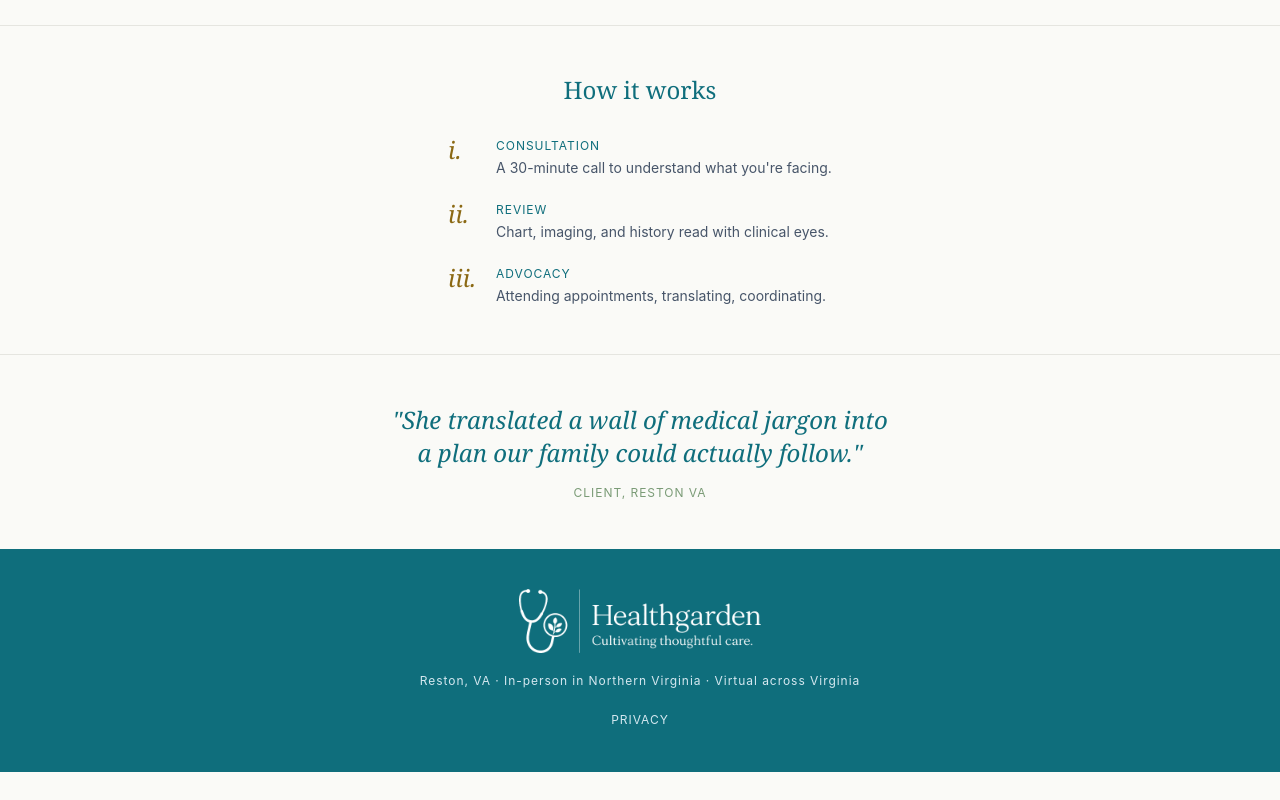
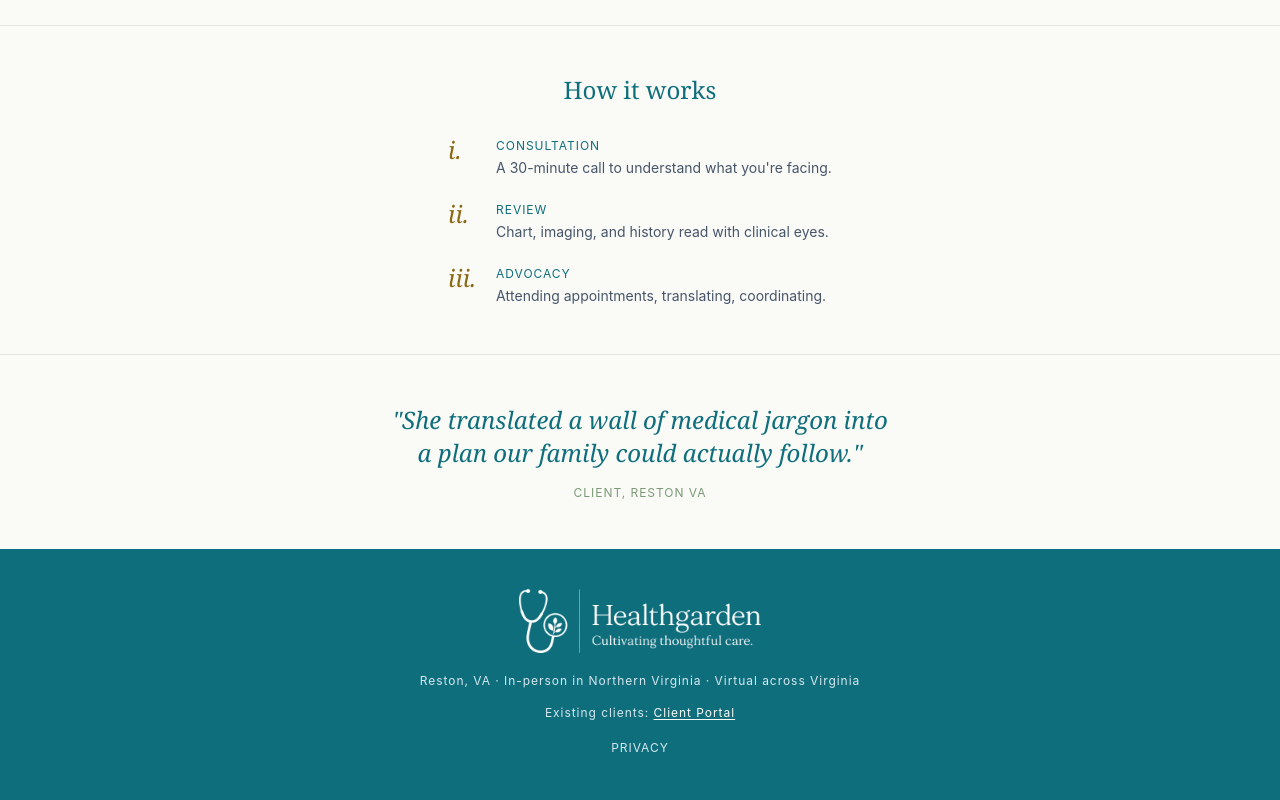
Before and after one commit to Cienfuego/healthgarden, an Astro site: page / in a window 1280 px wide. Shown: the part 1222-2022 px from the top of the page. Before the commit the page ends 1994 px from the top, so only its background shows below. Built offline with nearby package versions, Linux system fonts and the light colour scheme; Astro itself is replaced by a stand-in of ours.

Commit message:
added links

```diff
--- a/src/components/Footer.astro
+++ b/src/components/Footer.astro
@@ -10,7 +10,10 @@ const { meta } = Astro.props;
   {meta && (
     <div class="mt-5 text-xs tracking-eyebrow text-teal-light">{meta}</div>
   )}
-  <div class="mt-4">
+    <div class="mt-4 text-xs tracking-eyebrow text-teal-light">
+    Existing clients: <a href="https://healthgarden.clientsecure.me" target="_blank" rel="noopener" class="text-warm-white underline underline-offset-2">Client Portal</a>
+  </div>
+  <div class="mt-3">
     <a href="/privacy.html" class="text-xs uppercase tracking-eyebrow text-teal-light">Privacy</a>
   </div>
 </footer>
--- a/src/components/Nav.astro
+++ b/src/components/Nav.astro
@@ -21,5 +21,6 @@ const links = [
         >{link.label}</a>
       ))}
     </div>
+      <a href="https://healthgarden.clientsecure.me" target="_blank" rel="noopener" class="rounded-full border border-teal-deep px-3 py-1.5 text-[10px] uppercase tracking-eyebrow text-teal-deep sm:text-xs">Client Portal</a>
   </div>
 </nav>
```
